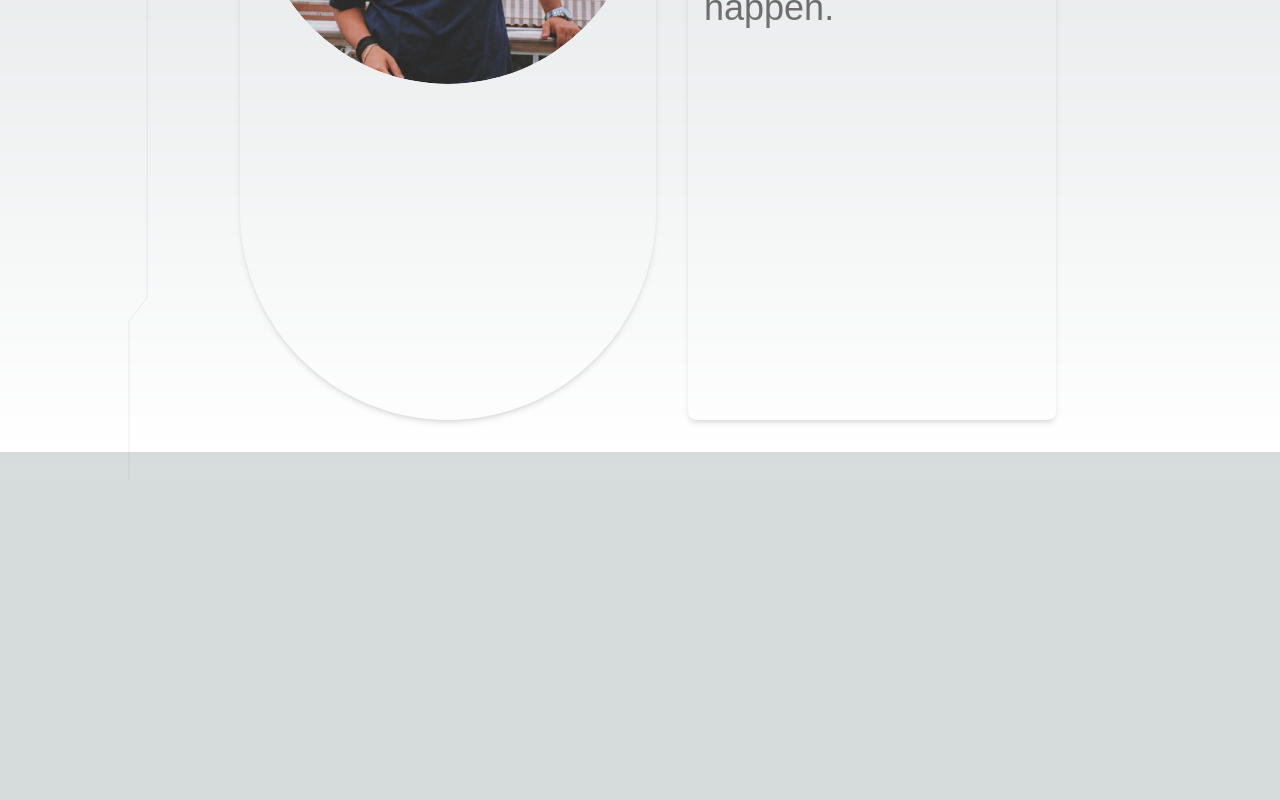
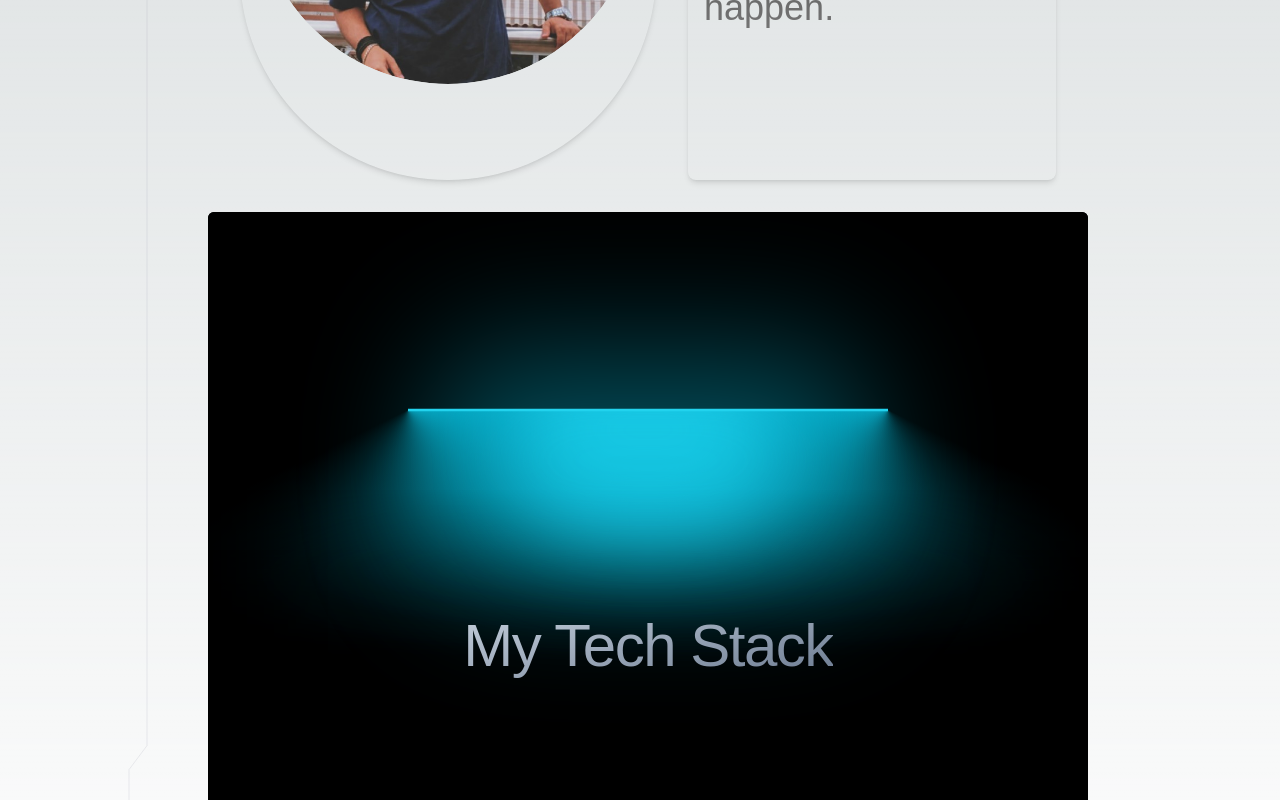
Before and after one commit to sincerelyyyash/portfolio, a Next.js app: page / in a window 1280 px wide. Shown: the part 460-1260 px from the top of the page. Before the commit the page ends 940 px from the top, so only its background shows below. Built offline with nearby package versions, Linux system fonts and the light colour scheme; a web font is replaced by a local one.

Commit message:
Skills section init

```diff
--- a/app/page.tsx
+++ b/app/page.tsx
@@ -1,9 +1,11 @@
 import Hero from "@/components/Hero";
+import Skills from "@/components/SkillSection";
 
 export default function Home() {
   return (
     <div className="w-full">
       <Hero />
+      <Skills />
     </div>
   );
 }
--- a/components/Hero.tsx
+++ b/components/Hero.tsx
@@ -3,7 +3,7 @@ import Image from 'next/image';
 
 export default function Hero() {
   return (
-    <section className="flex flex-col md:flex-row justify-start w-full min-h-[50rem] space-y-8 md:space-y-0 md:space-x-8 p-8">
+    <section className="flex flex-col md:flex-row justify-start w-full min-h-[35rem] space-y-8 md:space-y-0 md:space-x-8 p-8">
 
       <div className="flex-1 md:flex-[1/3] text-center p-4 rounded-full shadow-md">
         <div className="w-60 h-60 sm:w-72 sm:h-72 md:w-80 md:h-80 lg:w-96 lg:h-96 mx-auto rounded-full overflow-hidden">
--- /dev/null
+++ b/components/SkillSection.tsx
@@ -0,0 +1,26 @@
+"use client";
+import { LampContainer } from "./ui/lamp";
+import { motion } from "framer-motion";
+
+export default function Skills() {
+  return (
+    <div>
+      <div>
+        <LampContainer>
+          <motion.h1
+            initial={{ opacity: 0.5, y: 100 }}
+            whileInView={{ opacity: 1, y: 0 }}
+            transition={{
+              delay: 0.3,
+              duration: 0.8,
+              ease: "easeInOut",
+            }}
+            className="mt-8 bg-gradient-to-br from-slate-300 to-slate-500 py-4 bg-clip-text text-center text-4xl font-medium tracking-tight text-transparent md:text-6xl"
+          >
+            My Tech Stack
+          </motion.h1>
+        </LampContainer>
+      </div>
+    </div>
+  );
+}
--- /dev/null
+++ b/components/ui/lamp.tsx
@@ -0,0 +1,104 @@
+"use client";
+import React from "react";
+import { motion } from "framer-motion";
+import { cn } from "@/utils/cn";
+
+export function LampDemo() {
+  return (
+    <LampContainer>
+      <motion.h1
+        initial={{ opacity: 0.5, y: 100 }}
+        whileInView={{ opacity: 1, y: 0 }}
+        transition={{
+          delay: 0.3,
+          duration: 0.8,
+          ease: "easeInOut",
+        }}
+        className="mt-8 bg-gradient-to-br from-slate-300 to-slate-500 py-4 bg-clip-text text-center text-4xl font-medium tracking-tight text-transparent md:text-7xl"
+      >
+        Build lamps <br /> the right way
+      </motion.h1>
+    </LampContainer>
+  );
+}
+
+export const LampContainer = ({
+  children,
+  className,
+}: {
+  children: React.ReactNode;
+  className?: string;
+}) => {
+  return (
+    <div
+      className={cn(
+        "relative flex min-h-screen flex-col items-center justify-center overflow-hidden bg-black w-full rounded-md z-0",
+        className
+      )}
+    >
+      <div className="relative flex w-full flex-1 scale-y-125 items-center justify-center isolate z-0 ">
+        <motion.div
+          initial={{ opacity: 0.5, width: "15rem" }}
+          whileInView={{ opacity: 1, width: "30rem" }}
+          transition={{
+            delay: 0.3,
+            duration: 0.8,
+            ease: "easeInOut",
+          }}
+          style={{
+            backgroundImage: `conic-gradient(var(--conic-position), var(--tw-gradient-stops))`,
+          }}
+          className="absolute inset-auto right-1/2 h-56 overflow-visible w-[30rem] bg-gradient-conic from-cyan-500 via-transparent to-transparent text-white [--conic-position:from_70deg_at_center_top]"
+        >
+          <div className="absolute w-[100%] left-0 bg-black h-40 bottom-0 z-20 [mask-image:linear-gradient(to_top,white,transparent)]" />
+          <div className="absolute w-40 h-[100%] left-0 bg-black bottom-0 z-20 [mask-image:linear-gradient(to_right,white,transparent)]" />
+        </motion.div>
+        <motion.div
+          initial={{ opacity: 0.5, width: "15rem" }}
+          whileInView={{ opacity: 1, width: "30rem" }}
+          transition={{
+            delay: 0.3,
+            duration: 0.8,
+            ease: "easeInOut",
+          }}
+          style={{
+            backgroundImage: `conic-gradient(var(--conic-position), var(--tw-gradient-stops))`,
+          }}
+          className="absolute inset-auto left-1/2 h-56 w-[30rem] bg-gradient-conic from-transparent via-transparent to-cyan-500 text-white [--conic-position:from_290deg_at_center_top]"
+        >
+          <div className="absolute w-40 h-[100%] right-0 bg-black bottom-0 z-20 [mask-image:linear-gradient(to_left,white,transparent)]" />
+          <div className="absolute w-[100%] right-0 bg-black h-40 bottom-0 z-20 [mask-image:linear-gradient(to_top,white,transparent)]" />
+        </motion.div>
+        <div className="absolute top-1/2 h-48 w-full translate-y-12 scale-x-150 bg-black blur-2xl"></div>
+        <div className="absolute top-1/2 z-50 h-48 w-full bg-transparent opacity-10 backdrop-blur-md"></div>
+        <div className="absolute inset-auto z-50 h-36 w-[28rem] -translate-y-1/2 rounded-full bg-cyan-500 opacity-50 blur-3xl"></div>
+        <motion.div
+          initial={{ width: "8rem" }}
+          whileInView={{ width: "16rem" }}
+          transition={{
+            delay: 0.3,
+            duration: 0.8,
+            ease: "easeInOut",
+          }}
+          className="absolute inset-auto z-30 h-36 w-64 -translate-y-[6rem] rounded-full bg-cyan-400 blur-2xl"
+        ></motion.div>
+        <motion.div
+          initial={{ width: "15rem" }}
+          whileInView={{ width: "30rem" }}
+          transition={{
+            delay: 0.3,
+            duration: 0.8,
+            ease: "easeInOut",
+          }}
+          className="absolute inset-auto z-50 h-0.5 w-[30rem] -translate-y-[7rem] bg-cyan-400 "
+        ></motion.div>
+
+        <div className="absolute inset-auto z-40 h-44 w-full -translate-y-[12.5rem] bg-black"></div>
+      </div>
+
+      <div className="relative z-50 flex -translate-y-80 flex-col items-center px-5">
+        {children}
+      </div>
+    </div>
+  );
+};
--- a/package.json
+++ b/package.json
@@ -10,7 +10,7 @@
   },
   "dependencies": {
     "clsx": "^2.1.1",
-    "framer-motion": "^11.3.2",
+    "framer-motion": "^11.3.8",
     "mini-svg-data-uri": "^1.4.4",
     "next": "14.2.4",
     "react": "^18",
```
Also changed, not shown: 1 other file (tests, documents, lock files or other folders).
